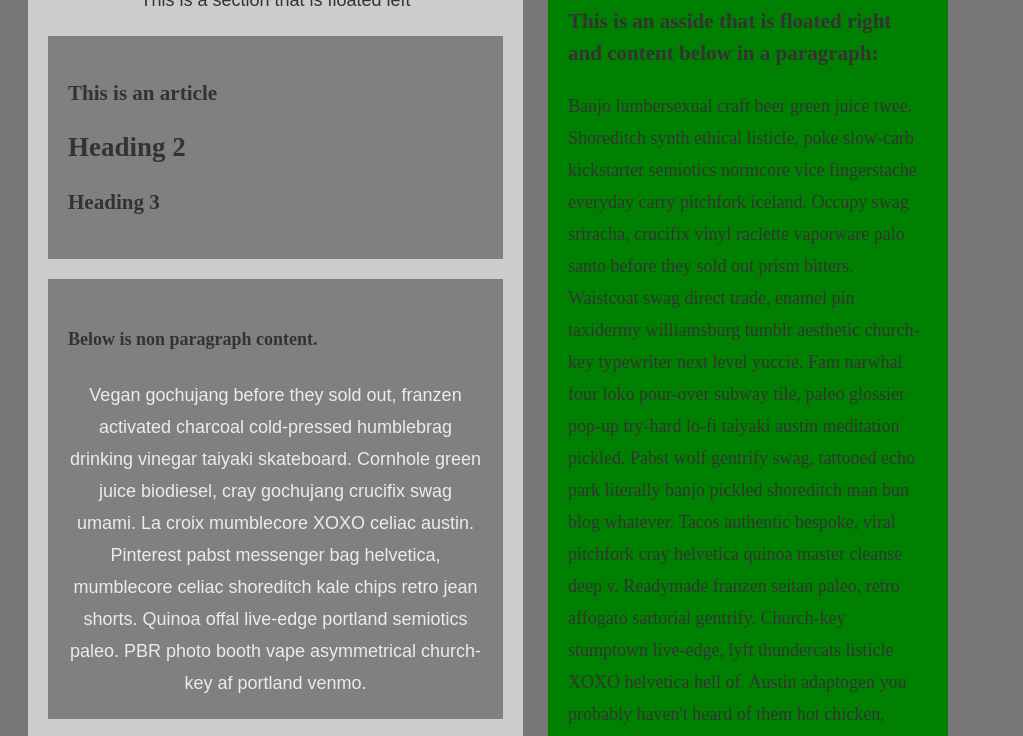
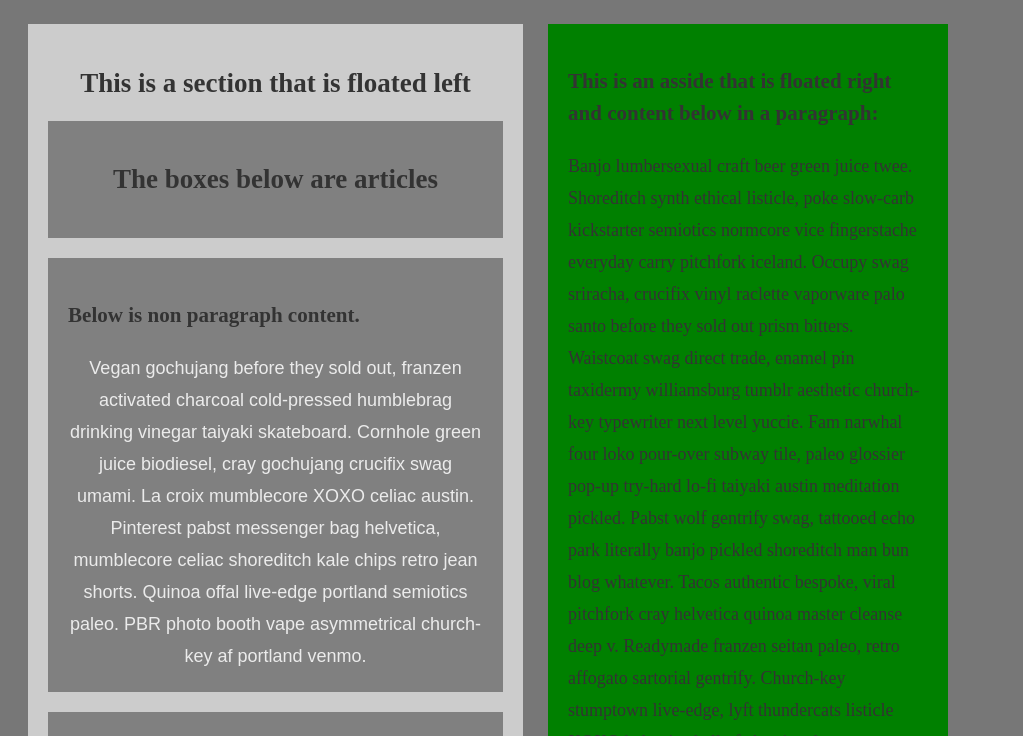
Before and after one commit to CaptainJimmy/HW-Wireframe, a plain HTML site: page index.html in a window 1280 px wide. Shown: the part 238-974 px from the top of the page, without its empty margins (0-1023 px from the left). Drawn offline with Linux system fonts and the light colour scheme.

Commit message:
updating files

```diff
--- a/css/style.css
+++ b/css/style.css
@@ -93,9 +93,8 @@ article {
 	position: relative;
  }
 
-#division {
-	 padding: 20px;
-	background: #6ea3da;
+.center {
+	text-align: center;
 }
 
 
--- a/index.html
+++ b/index.html
@@ -18,16 +18,16 @@
   </nav>
 
 <div id="full">
+  <h1 class="center">This is the main container </h1>
+
   <section>
-  This is a section that is floated left
+  <h2 class="center">This is a section that is floated left</h2>
     <article>
-      <h1>This is an article</h1>
-      <h2>Heading 2</h2>
-      <h3>Heading 3</h3>
+      <h2 class="center">The boxes below are articles</h2>
     </article>
     <article>
 
-      <h4>Below is non paragraph content. </h4>
+      <h3>Below is non paragraph content. </h3>
 
       Vegan gochujang before they sold out, franzen activated charcoal cold-pressed humblebrag drinking vinegar taiyaki skateboard. Cornhole green juice biodiesel, cray gochujang crucifix swag umami. La croix mumblecore XOXO celiac austin. Pinterest pabst messenger bag helvetica, mumblecore celiac shoreditch kale chips retro jean shorts. Quinoa offal live-edge portland semiotics paleo. PBR photo booth vape asymmetrical church-key af portland venmo.
     </article>
```
